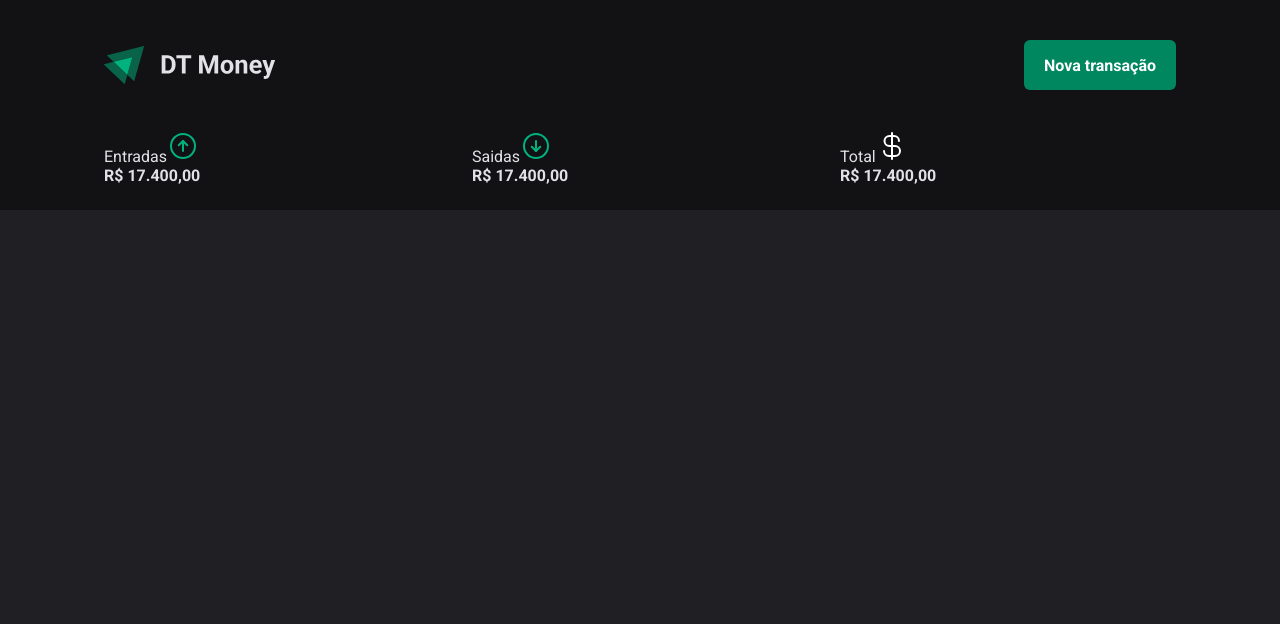
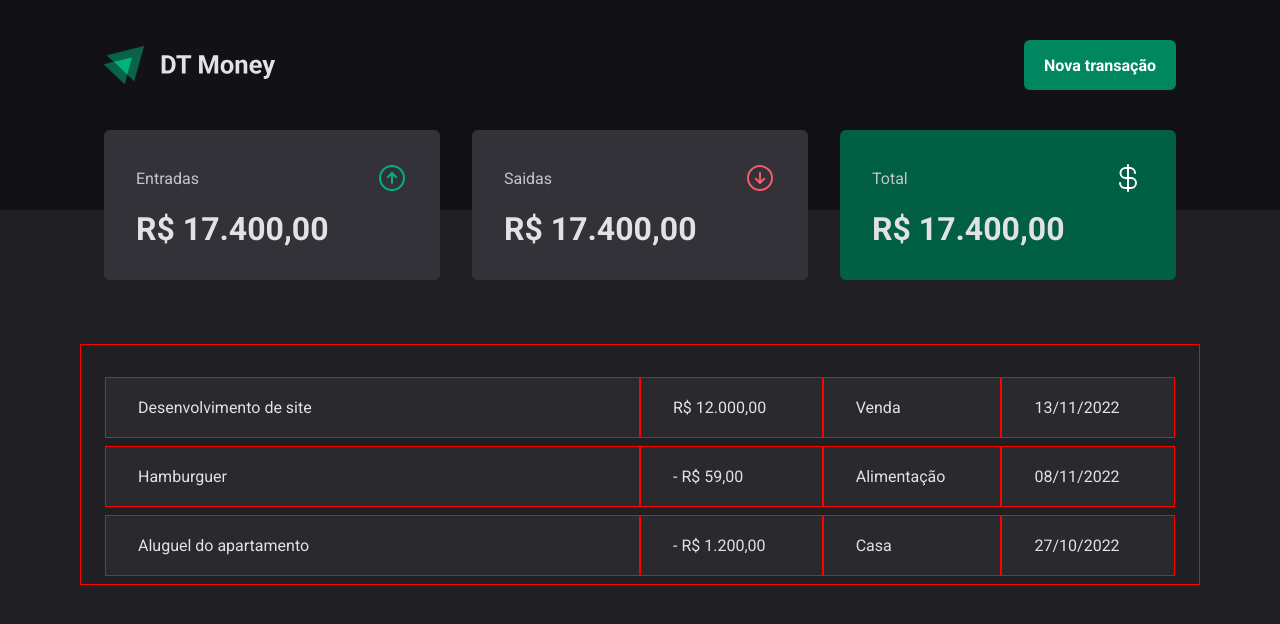
Before and after one commit to EbersonSilva/03-dt-money, a React (Vite) app: page / in a window 1280 px wide. Shown: the top 624 px of the page. Built offline with nearby package versions, Linux system fonts and the light colour scheme.

Commit message:
Começado a table

```diff
--- a/src/components/Summary/index.tsx
+++ b/src/components/Summary/index.tsx
@@ -1,32 +1,32 @@
-import { SummaryContainer } from "./styles";
+import { SummaryCard, SummaryContainer } from "./styles";
 import {ArrowCircleUp, ArrowCircleDown, CurrencyDollar} from 'phosphor-react'
 
 export function Summary(){
   return(
     <SummaryContainer>
-      <div>
+      <SummaryCard>
         <header>
           <span>Entradas</span>
           <ArrowCircleUp size={32} color="#00b37e"/>
         </header>
         <strong>R$ 17.400,00</strong>
-      </div>
+      </SummaryCard>
 
-      <div>
+      <SummaryCard>
         <header>
           <span>Saidas</span>
-          <ArrowCircleDown size={32} color="#00b37e"/>
+          <ArrowCircleDown size={32} color="#f75a68"/>
         </header>
         <strong>R$ 17.400,00</strong>
-      </div>
+      </SummaryCard>
 
-      <div>
+      <SummaryCard variant="green">
         <header>
           <span>Total</span>
           <CurrencyDollar size={32} color="#fff"/>
         </header>
         <strong>R$ 17.400,00</strong>
-      </div>
+      </SummaryCard>
     </SummaryContainer>
   )
 }
--- a/src/components/Summary/styles.ts
+++ b/src/components/Summary/styles.ts
@@ -1,4 +1,4 @@
-import styled from "styled-components";
+import styled, { css } from "styled-components";
 
 export const SummaryContainer = styled.section`
 width: 100%;
@@ -11,6 +11,31 @@ grid-template-columns: repeat(3, 1fr);
 gap: 2rem;
 
 margin-top: -5rem;
+`;
 
+interface SummaryCardProps{
+  variant?: 'green';
+}
 
-`
+export const SummaryCard = styled.div<SummaryCardProps>`
+  background-color: ${props => props.theme["gray-600"]};
+  border-radius: 6px;
+  padding: 2rem;
+
+  header{
+    display: flex;
+    align-items: center;
+    justify-content: space-between;
+    color: ${props => props.theme["gray-300"]}
+  }
+
+  strong{
+    display: block;
+    margin-top: 1rem;
+    font-size: 2rem;
+  }
+
+  ${props => props.variant === 'green' && css`
+  background: ${props.theme["green-700"]};
+  `}
+`;
--- a/src/pages/Transactions/index.tsx
+++ b/src/pages/Transactions/index.tsx
@@ -1,11 +1,36 @@
 import { Header } from "../../components/Header";
 import { Summary } from "../../components/Summary";
+import { TransactionsContainer, TransactionsTable } from "./styles";
 
 export function Transactions(){
   return(
     <div>
       <Header/>
       <Summary />
+      <TransactionsContainer>
+      <TransactionsTable>
+        <tbody>
+        <tr>
+            <td width="50%">Desenvolvimento de site</td>
+            <td>R$ 12.000,00</td>
+            <td>Venda</td>
+            <td>13/11/2022</td>
+          </tr>
+          <tr>
+            <td width="50%">Hamburguer</td>
+            <td>- R$ 59,00</td>
+            <td>Alimentação</td>
+            <td>08/11/2022</td>
+          </tr>
+          <tr>
+            <td width="50%">Aluguel do apartamento</td>
+            <td>- R$ 1.200,00</td>
+            <td>Casa</td>
+            <td>27/10/2022</td>
+          </tr>
+        </tbody>
+      </TransactionsTable>
+      </TransactionsContainer>
     </div>
   )
 }
--- a/src/pages/Transactions/styles.ts
+++ b/src/pages/Transactions/styles.ts
@@ -0,0 +1,24 @@
+import styled from "styled-components"
+
+export const TransactionsContainer = styled.main`
+width: 100%;
+max-width: 1120px;
+margin: 4rem auto 0;
+padding: 0 1.5rem;
+
+border: 1px solid red;
+
+`
+
+export const TransactionsTable = styled.table`
+  width: 100%;
+  border-collapse: separate;
+  border-spacing: 0 0.5rem;
+  margin-top: 1.5rem;
+
+  td{
+    border: 1px solid red;
+    padding: 1.25rem 2rem;
+    background: ${props => props.theme["gray-700"]}
+  }
+`
```
